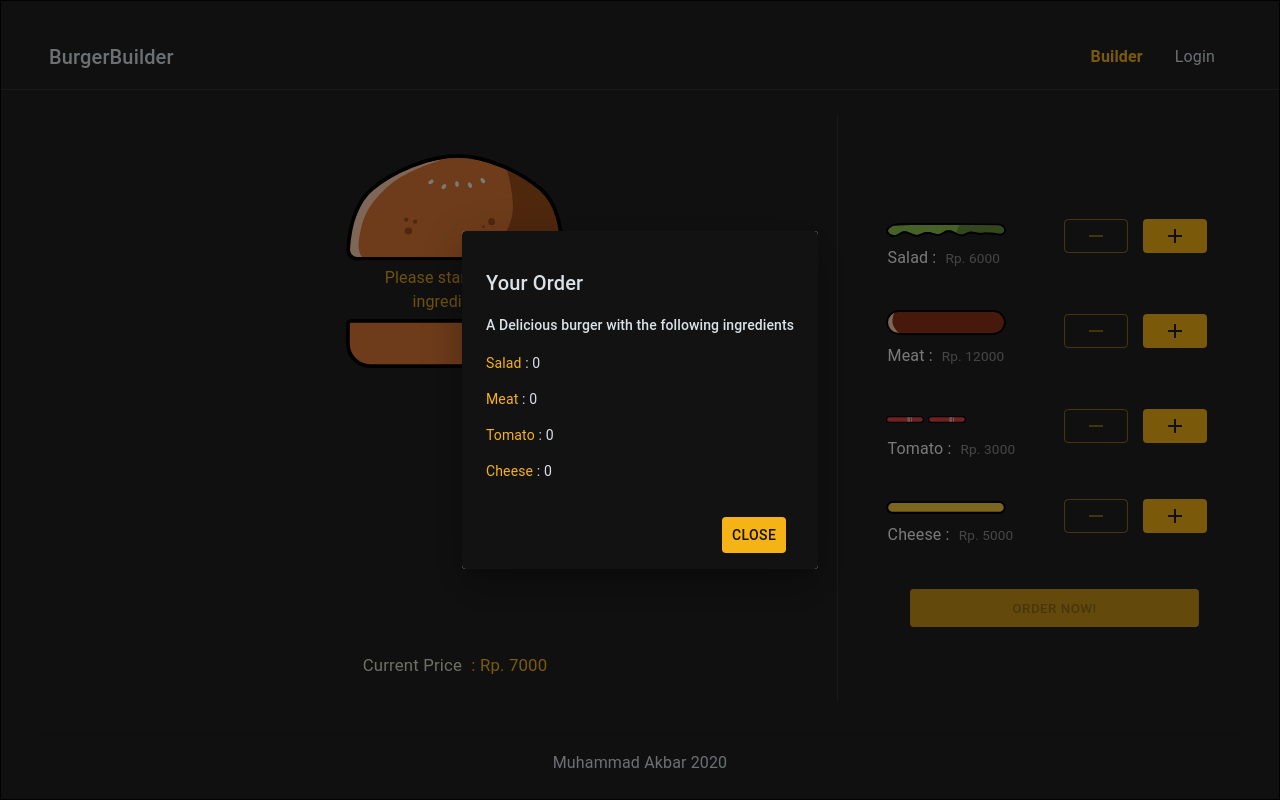
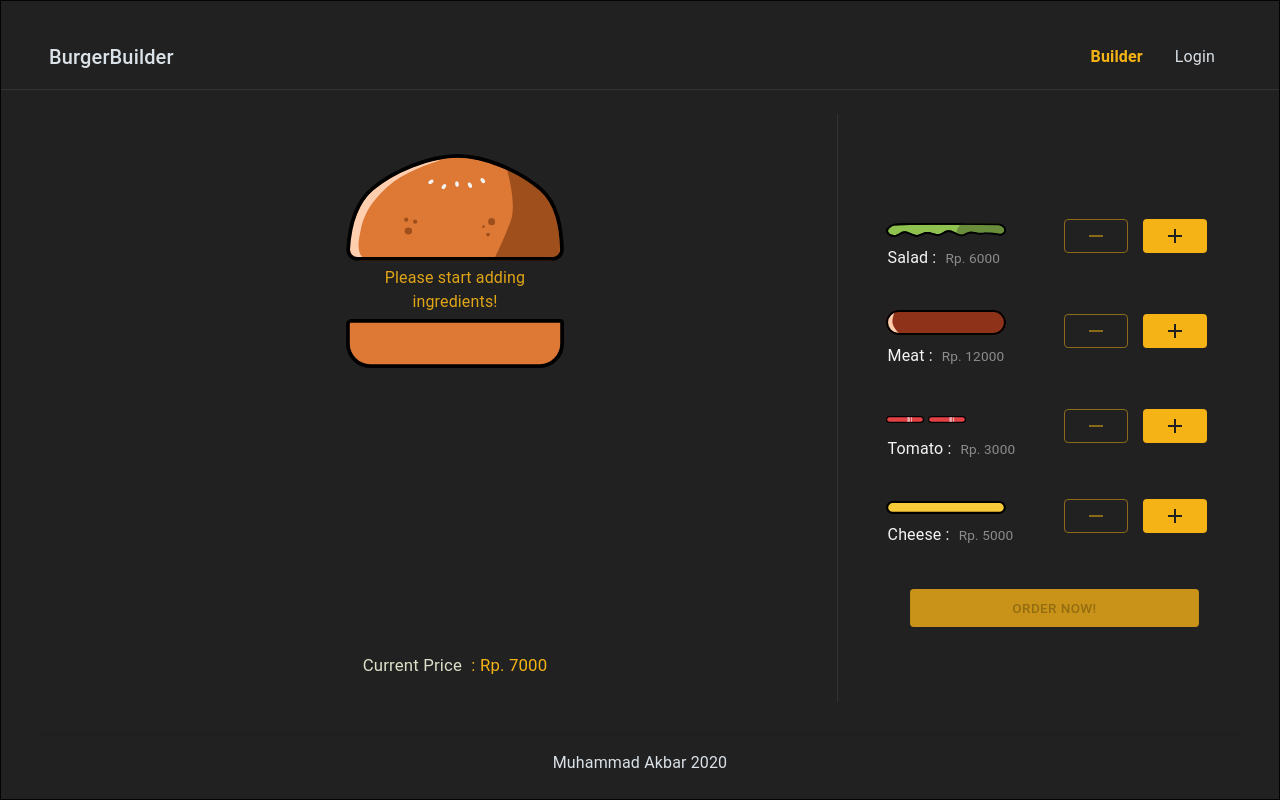
Before and after one commit to MuhammadAkbar11/burger-builder, a React (Create React App) app: page / in a window 1280 px wide. Built offline with nearby package versions, Linux system fonts and the light colour scheme; the HTML template or start-up script is replaced by a standard one.

Commit message:
show modal ordered from event checkout button

```diff
--- a/src/components/Burger/BuildControls/BuildControls.jsx
+++ b/src/components/Burger/BuildControls/BuildControls.jsx
@@ -116,6 +116,7 @@ const BuildControls = props => {
           );
         })}
         <CheckoutButton
+          onClick={props.ordered}
           size="large"
           variant="contained"
           disabled={!props.purchase ? true : false}
@@ -132,6 +133,7 @@ BuildControls.propTypes = {
   ingredientRemove: PropTypes.func,
   disabled: PropTypes.object,
   purchase: PropTypes.bool,
+  ordered: PropTypes.func,
 };
 
 export default BuildControls;
--- a/src/components/UI/OrderModal/OrderModal.jsx
+++ b/src/components/UI/OrderModal/OrderModal.jsx
@@ -23,7 +23,9 @@ const proptypes = {
 };
 
 const useStyles = makeStyles(theme => ({
-  root: {},
+  root: {
+    transition: ".5s all ease-in-out",
+  },
   content: {
     backgroundColor: theme.palette.dark,
     borderRadius: "none",
@@ -55,7 +57,6 @@ const OrderModal = props => {
   return (
     <React.Fragment>
       <Dialog
-        BackdropProps={false}
         open={open}
         // onClose={handleClose}
         maxWidth={"md"}
@@ -66,7 +67,7 @@ const OrderModal = props => {
           <DialogTitle className={classes.title} id="max-width-dialog-title">
             {title}
           </DialogTitle>
-          <DialogContentText>{children}</DialogContentText>
+          <DialogContentText component="div">{children}</DialogContentText>
           <DialogActions>
             <Button className={classes.button} onClick={handleClose}>
               Close
--- a/src/containers/BurgerBuilder/BurgerBuilder.jsx
+++ b/src/containers/BurgerBuilder/BurgerBuilder.jsx
@@ -65,7 +65,7 @@ class BurgerBuilder extends Component {
       },
       totalPrice: 7000,
       purchasabled: false,
-      openModal: true,
+      purchasing: false,
     };
   }
 
@@ -121,6 +121,10 @@ class BurgerBuilder extends Component {
     this.updatePurchaseState(updatedIngredients);
   };
 
+  purchaseHandler = () => {
+    this.setState({ purchasing: true });
+  };
+
   render() {
     const { ingredients } = this.state;
     const { classes } = this.props;
@@ -146,13 +150,14 @@ class BurgerBuilder extends Component {
                 ingredientRemove={this.removeIngredientHandler}
                 ingredientAdded={this.addIngredientHandler}
                 purchase={this.state.purchasabled}
+                ordered={this.purchaseHandler}
               />
             </Grid>
           </Grid>
         </Container>
         <OrderModal
-          onClose={() => this.setState({ openModal: false })}
-          open={this.state.openModal}
+          onClose={() => this.setState({ purchasing: false })}
+          open={this.state.purchasing}
           title="Your Order"
         >
           <OrderSummary ingredients={ingredients} />
```
